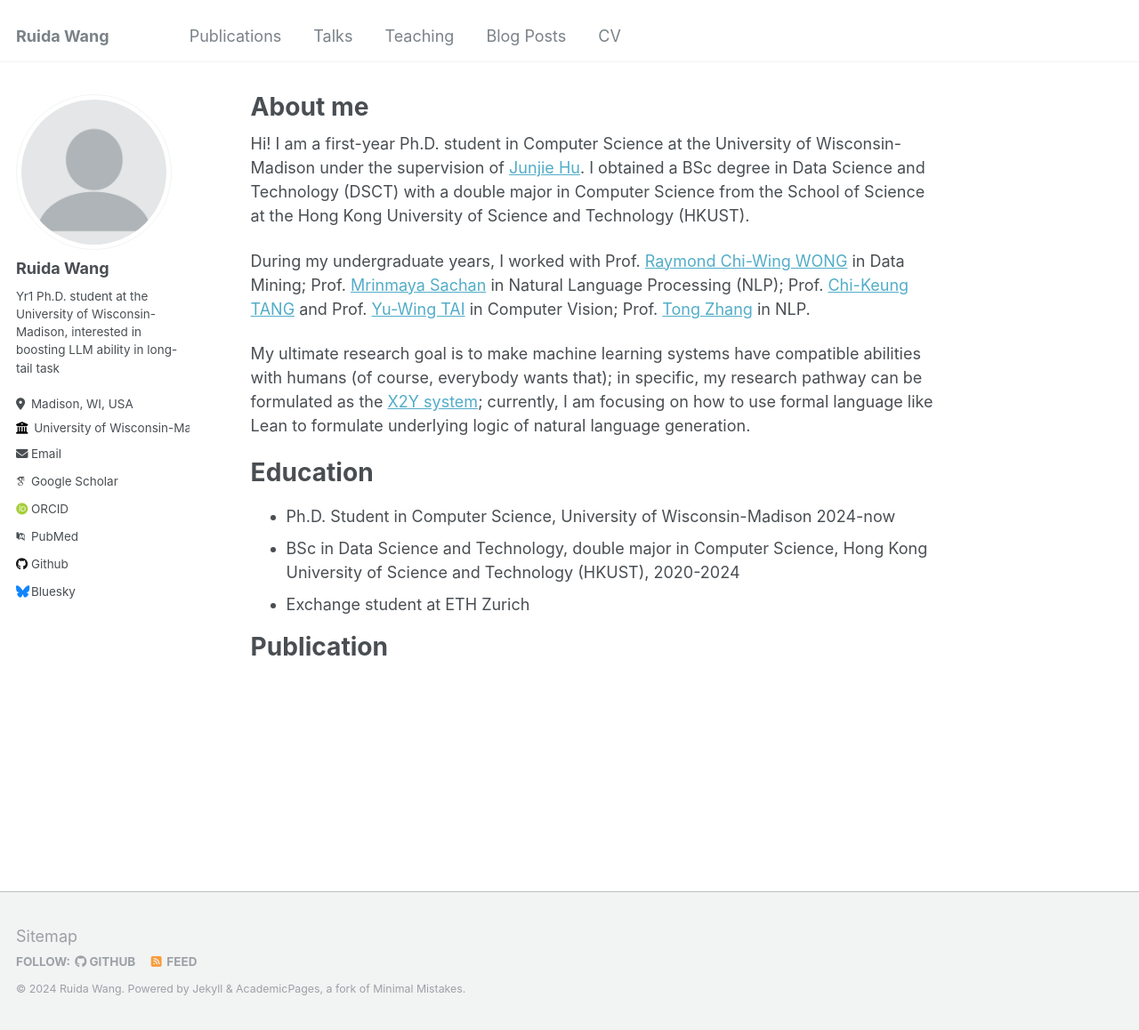
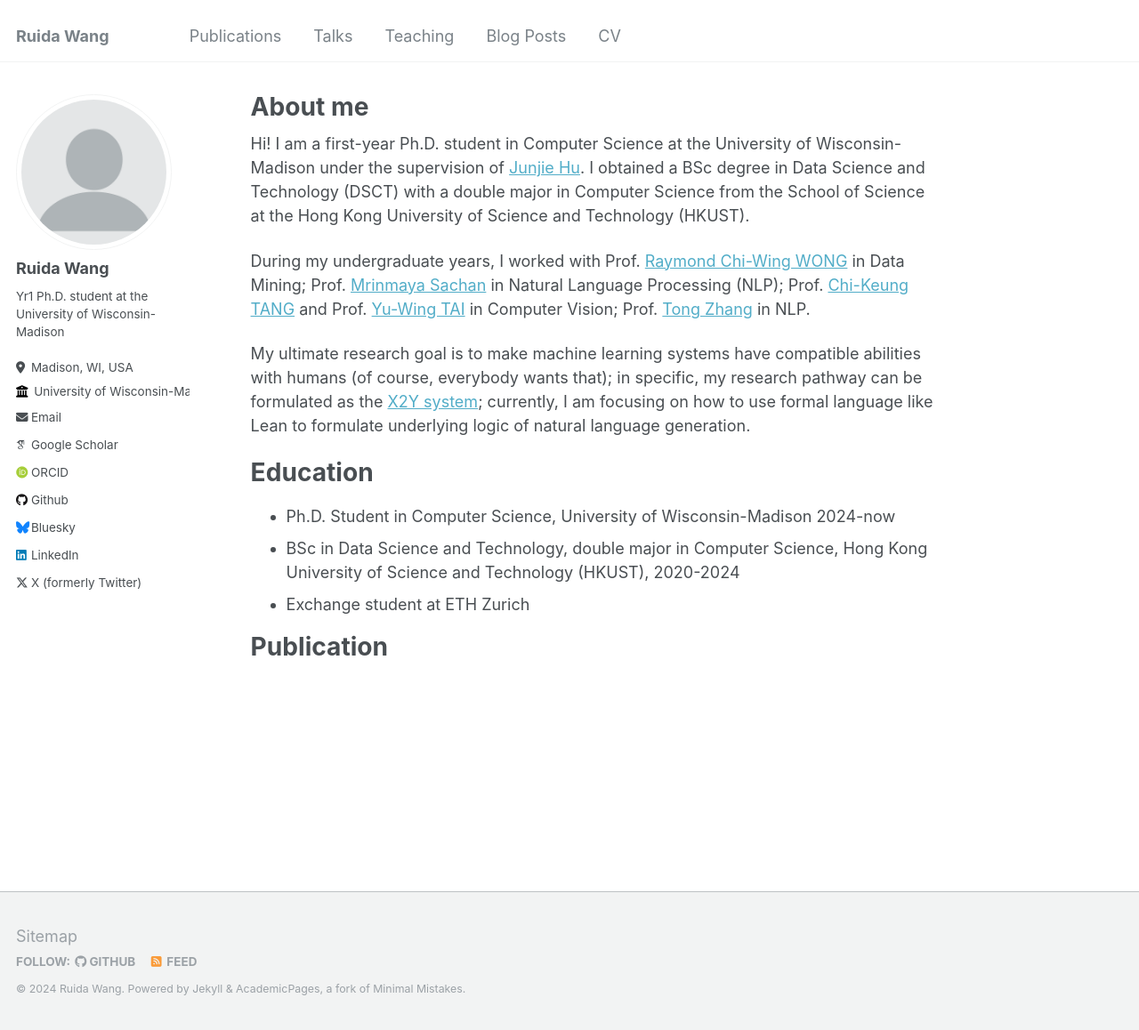
Before and after one commit to RickySkywalker/rickyskywalker.github.io, a Jekyll site: the page built from _pages/about.md, in a window 1280 px wide and 1158 px high. Shown: the whole window at 89% size. Built offline with Jekyll 4.4.1, drawn with Linux system fonts in a browser that asks for light colours; some web fonts are replaced; part of the change alters nothing that is shown.

Commit message:
Update _config.yml

```diff
--- a/_config.yml
+++ b/_config.yml
@@ -24,7 +24,7 @@ author:
   avatar           : "profile.png"
   name             : "Ruida Wang"
   pronouns         : # example: "she/her"
-  bio              : "Yr1 Ph.D. student at the University of Wisconsin-Madison, interested in boosting LLM ability in long-tail task"
+  bio              : "Yr1 Ph.D. student at the University of Wisconsin-Madison"
   location         : "Madison, WI, USA"
   employer         : "University of Wisconsin-Madison"
   uri              : # URL
@@ -32,18 +32,18 @@ author:
 
   # Academic websites
   arxiv            : # URL - Update with the correct link to your profile
-  googlescholar    : "https://scholar.google.com/citations?user=PS_CX0AAAAAJ"
+  googlescholar    : "https://scholar.google.com/citations?user=SVAJKx4AAAAJ&hl=en"
   impactstory      : # URL
-  orcid            : "http://orcid.org/yourorcidurl"
+  orcid            : "https://orcid.org/0009-0005-1497-6914"
   semantic         : # URL
-  pubmed           : "https://www.ncbi.nlm.nih.gov/pubmed/?term=john+snow"
+  pubmed           : # URL
   researchgate     : # URL
 
   # Repositories and software development
   bitbucket        : # Username - Update with your username on the site
   codepen          : # Username
   dribbble         : # Username
-  github           : "academicpages"
+  github           : "RickySkywalker"
   kaggle           : # Username
   stackoverflow    : # User number or user number and name (i.e., use "1" or "1/jeff-atwood")
 
@@ -57,7 +57,7 @@ author:
   keybase          : # Username
   instagram        : # Username
   lastfm           : # Username
-  linkedin         : # Username
+  linkedin         : "https://www.linkedin.com/in/%E7%91%9E%E8%BE%BE-%E7%8E%8B-01961121a/?locale=en_US" # Username
   mastodon         : # URL
   medium           : # URL
   pinterest        : # Username
@@ -65,7 +65,7 @@ author:
   steam            : # Username
   telegram         : # URL
   tumblr           : # Username
-  twitter          : # Username for X / Twitter
+  twitter          : "RickyRDWang" # Username for X / Twitter
   vine             : # Username
   weibo            : # Username
   wikipedia        : # Username
```
